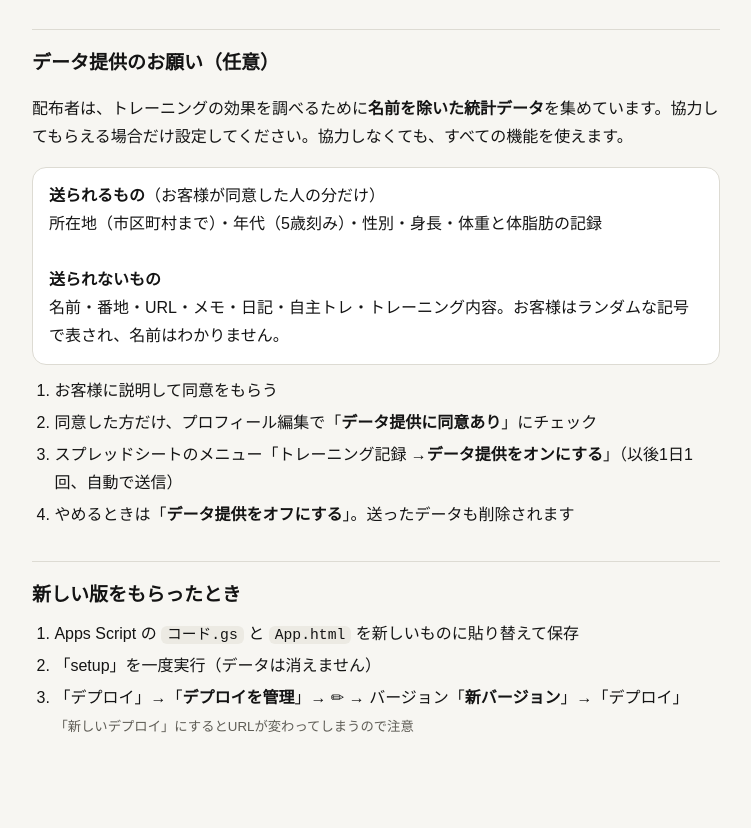
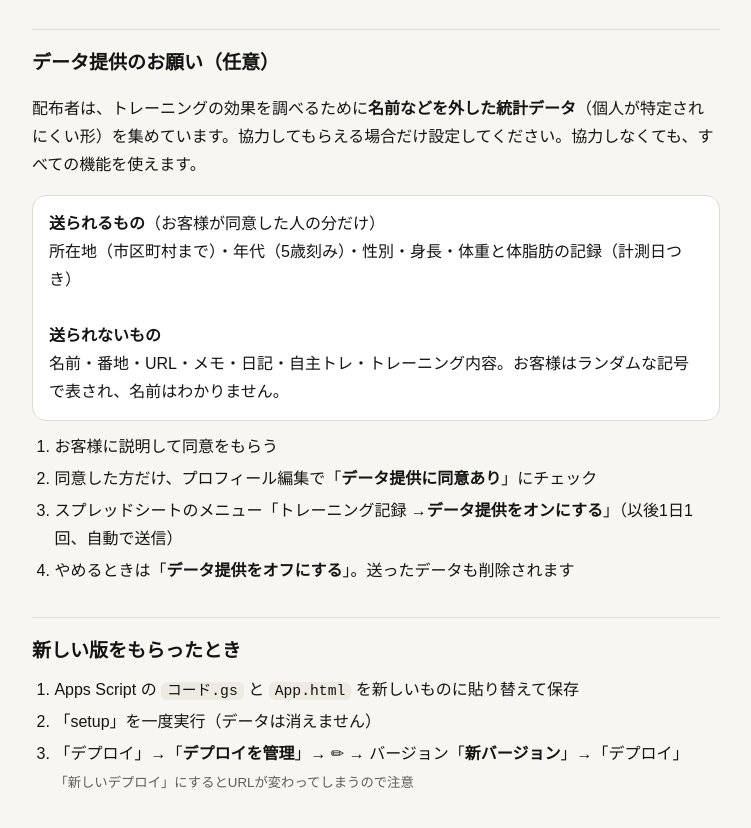
Before and after one commit to tarutore/tarutore.github.io, a plain HTML site: page start/index.html in a window 1280 px wide. Shown: the part 1409-2237 px from the top of the page, without its empty margins (264-1015 px from the left). Drawn offline with Linux system fonts and the light colour scheme.

Commit message:
データ提供の説明を正確に

```diff
--- a/start/index.html
+++ b/start/index.html
@@ -67,9 +67,9 @@ small{color:var(--mute)}
 </ul>
 
 <h2>データ提供のお願い（任意）</h2>
-<p>配布者は、トレーニングの効果を調べるために<b>名前を除いた統計データ</b>を集めています。協力してもらえる場合だけ設定してください。協力しなくても、すべての機能を使えます。</p>
+<p>配布者は、トレーニングの効果を調べるために<b>名前などを外した統計データ</b>（個人が特定されにくい形）を集めています。協力してもらえる場合だけ設定してください。協力しなくても、すべての機能を使えます。</p>
 <div class="box">
-<b>送られるもの</b>（お客様が同意した人の分だけ）<br>所在地（市区町村まで）・年代（5歳刻み）・性別・身長・体重と体脂肪の記録
+<b>送られるもの</b>（お客様が同意した人の分だけ）<br>所在地（市区町村まで）・年代（5歳刻み）・性別・身長・体重と体脂肪の記録（計測日つき）
 <br><br><b>送られないもの</b><br>名前・番地・URL・メモ・日記・自主トレ・トレーニング内容。お客様はランダムな記号で表され、名前はわかりません。
 </div>
 <ol>
```
